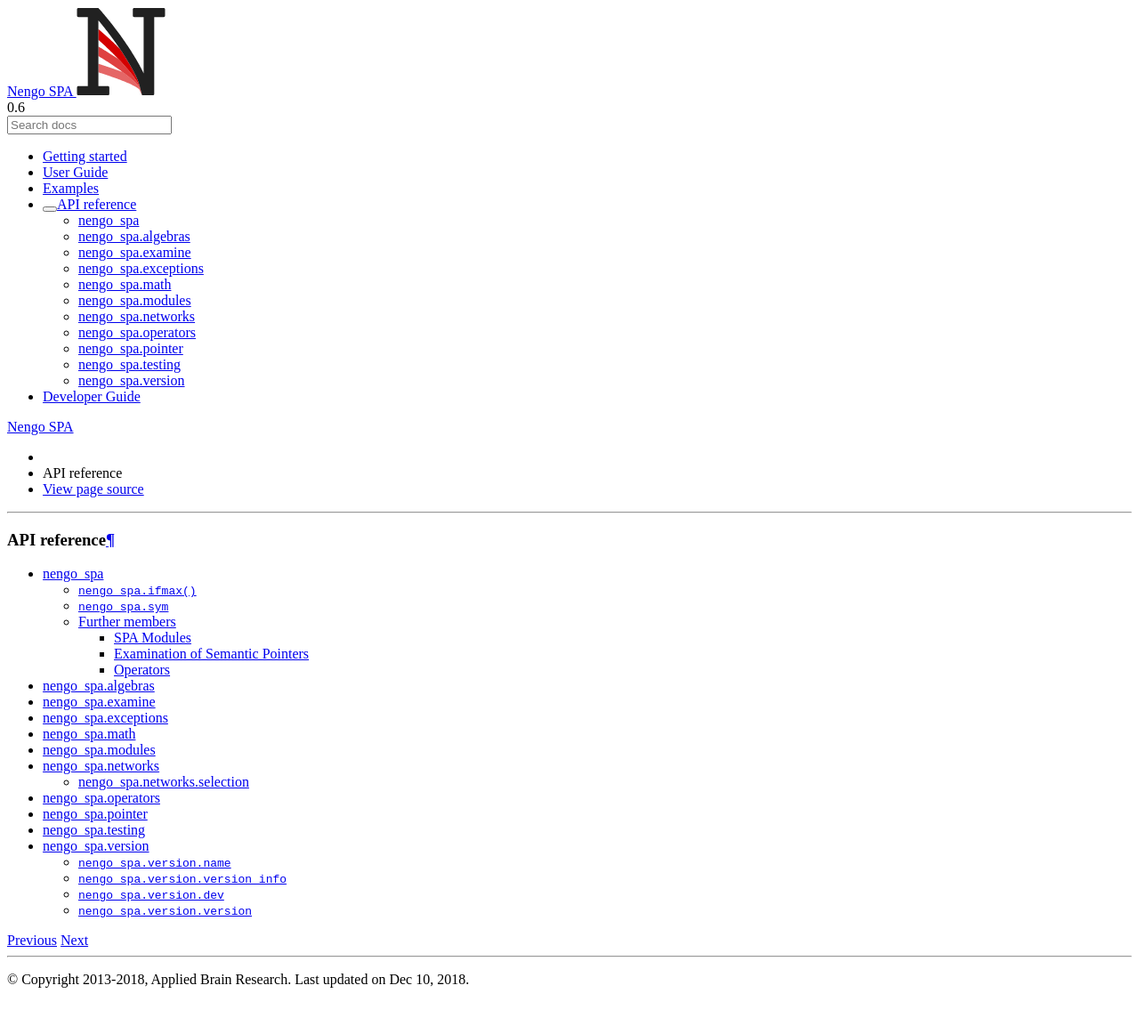
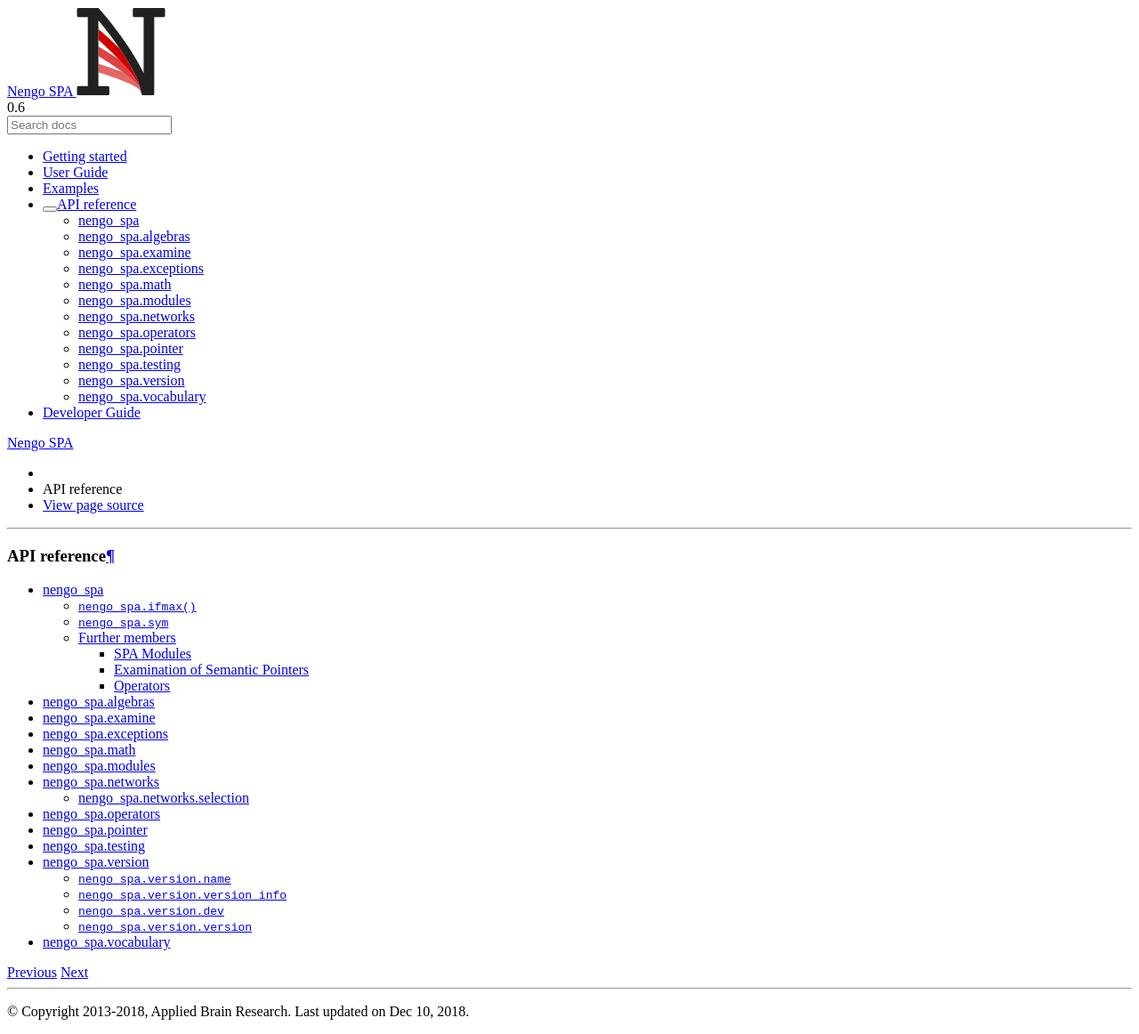
Before and after one commit to nengo/nengo-spa, a Sphinx documentation site: the page built from docs/api.rst, in a window 1280 px wide. Shown: the whole page at 89% size. Built offline with Sphinx 7.4.7 and the Read the Docs theme 2.0.0, drawn with Linux system fonts in a browser that asks for light colours; before the commit the page ends 1126 px from its top, so only the background shows below that.

Commit message:
Include missing vocabulary documentation.
Fixes #216.

```diff
--- a/docs/modules/nengo_spa.vocabulary.py
+++ b/docs/modules/nengo_spa.vocabulary.rst
@@ -1,7 +1,7 @@
-nengo\_spa\.vocab
-=================
+nengo\_spa\.vocabulary
+======================
 
-.. automodule:: nengo_spa.vocab
+.. automodule:: nengo_spa.vocabulary
 
    .. rubric:: Classes
 
```
